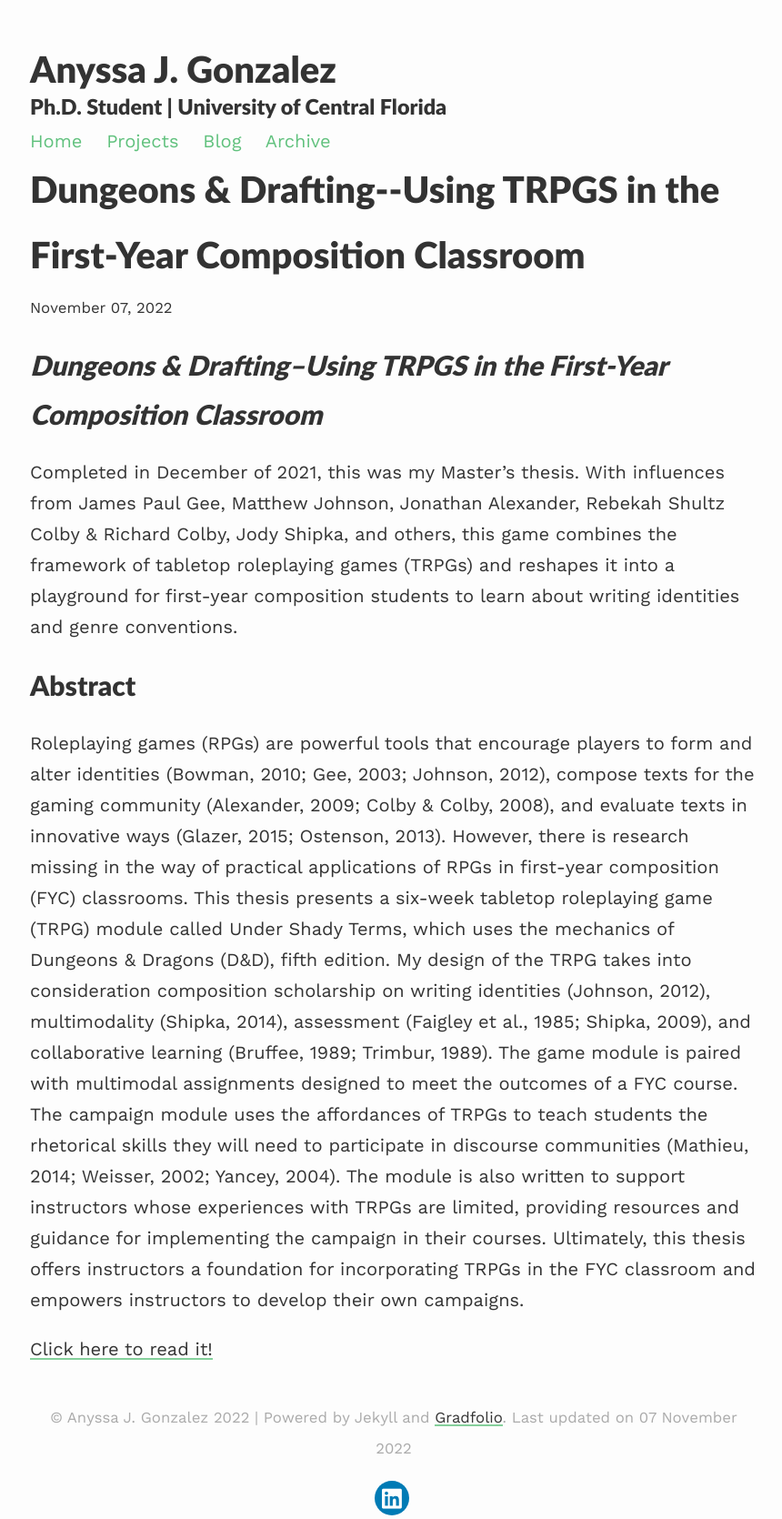
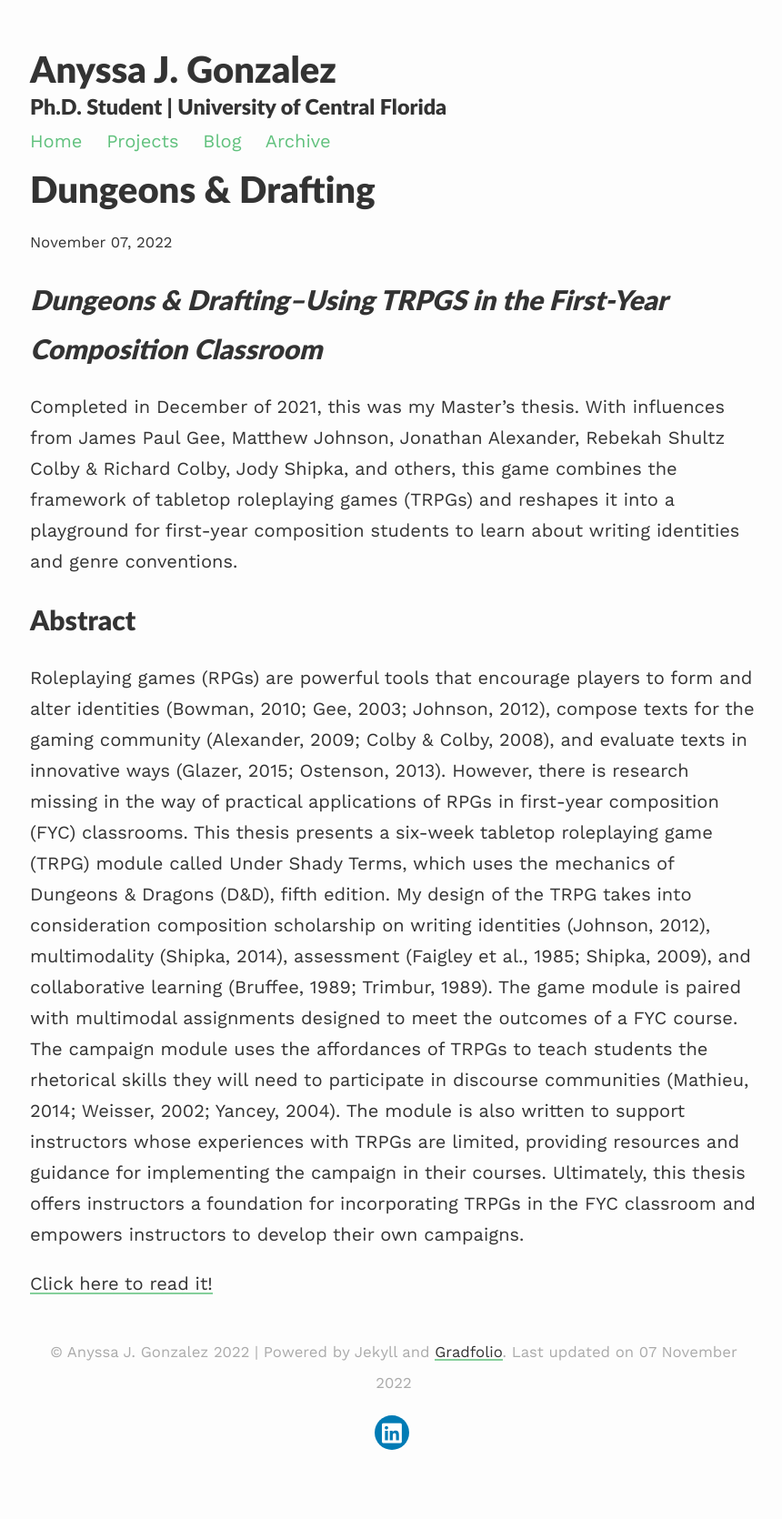
Before and after one commit to anyssajgonzalez/AnyssaPortfolio, a Jekyll site: the page built from _projects/Thesis.md, in a window 1280 px wide. Shown: the whole page at 91% size, without its empty margins (207-1067 px from the left). Built offline with Jekyll 4.4.1, drawn with Linux system fonts in a browser that asks for light colours; nearby versions of some CDN libraries; after the commit the page ends 1598 px from its top, so only the background shows below that.

Commit message:
edited title of thesis page

```diff
--- a/_projects/Thesis.md
+++ b/_projects/Thesis.md
@@ -1,6 +1,6 @@
 ---
 layout: post
-title: Dungeons & Drafting--Using TRPGS in the First-Year Composition Classroom
+title: Dungeons & Drafting
 description: A ready-to-play D&D game for first-year composition.
 ---
 
```
